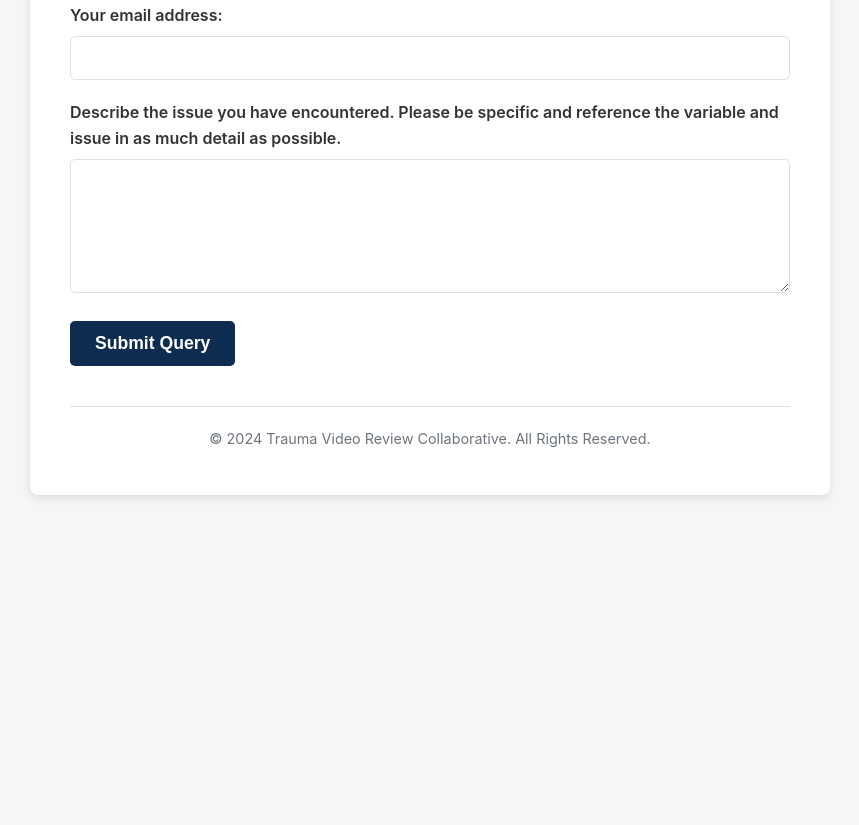
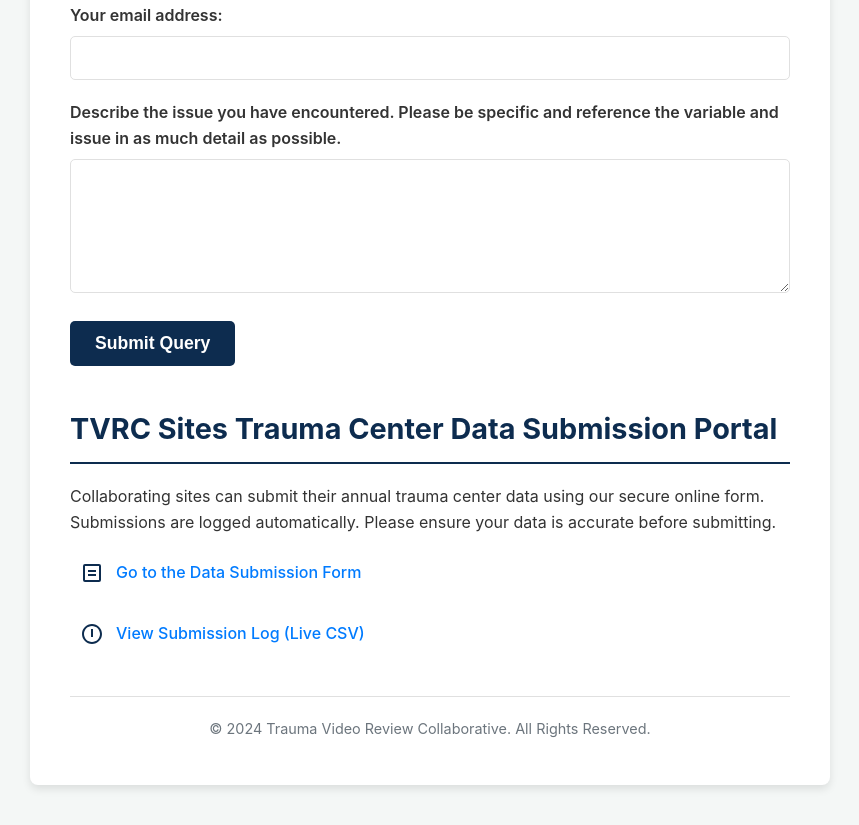
Before and after one commit to TVRCollaborative/Trauma-Video-Review-Collaborative, a plain HTML site: page index.html in a window 1280 px wide. Shown: the part 1569-2394 px from the top of the page, without its empty margins (210-1069 px from the left). Before the commit the page ends 2104 px from the top, so only its background shows below. Drawn offline with Linux system fonts and the light colour scheme.

Commit message:
Add data submission section to index.html
Added a new section for data submission information and links.

```diff
--- a/index.html
+++ b/index.html
@@ -96,6 +96,30 @@
                     <p id="tvr-status" class="form-status" aria-live="polite"></p>
                 </form>
             </section>
+             </section>
+
+        <section id="data-submission">
+            <h2>TVRC Sites Trauma Center Data Submission Portal</h2>
+            <p>
+                Collaborating sites can submit their annual trauma center data using our secure online form.
+                Submissions are logged automatically. Please ensure your data is accurate before submitting.
+            </p>
+            <ul class="resource-list">
+                <li>
+                    <a href="submit-data.html">
+                        <svg xmlns="http://www.w3.org/2000/svg" viewBox="0 0 24 24" fill="currentColor" class="icon"><path d="M19 3H5a2 2 0 0 0-2 2v14a2 2 0 0 0 2 2h14a2 2 0 0 0 2-2V5a2 2 0 0 0-2-2zM8 9h8v2H8V9zm8 4H8v2h8v-2zM5 19V5h14v14H5z"/></svg>
+                        <span>Go to the Data Submission Form</span>
+                    </a>
+                </li>
+                <li>
+                    <a href="https://github.com/TVRCollaborative/Trauma-Video-Review-Collaborative/blob/main/trauma_data_submissions.csv" target="_blank">
+                         <svg xmlns="http://www.w3.org/2000/svg" viewBox="0 0 24 24" fill="currentColor" class="icon"><path d="M12 2C6.48 2 2 6.48 2 12s4.48 10 10 10 10-4.48 10-10S17.52 2 12 2zm0 18c-4.41 0-8-3.59-8-8s3.59-8 8-8 8 3.59 8 8-3.59 8-8 8zm-1-13h2v6h-2zm0 8h2v-2h-2z"/></svg>
+                        <span>View Submission Log (Live CSV)</span>
+                    </a>
+                </li>
+            </ul>
+        </section>
+
         </main>
 
         <footer>
```
